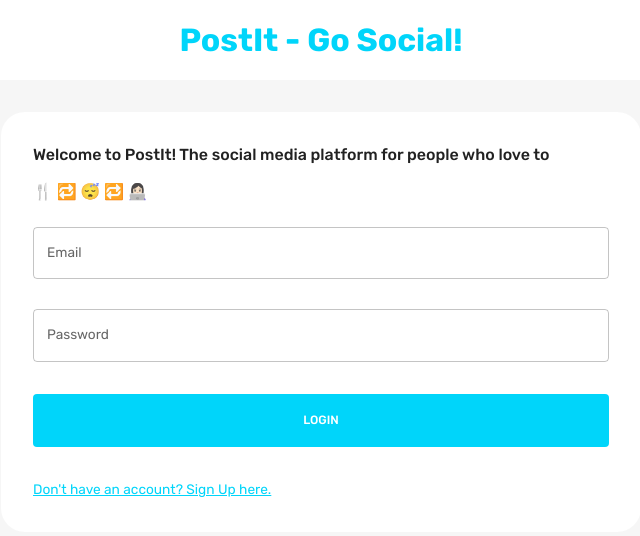
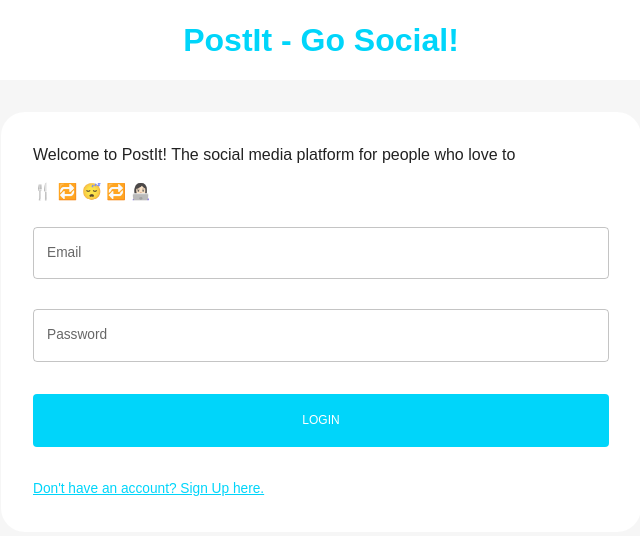
Before and after one commit to SahilAnower/post-it, a React (Create React App) app in the folder client/: page / in a window 1280 px wide. Shown: the top 536 px of the page, without its empty margins (319-959 px from the left). Built offline with nearby package versions, Linux system fonts and the light colour scheme.

Commit message:
Minor Bug Updates

```diff
--- a/client/src/components/Freind.jsx
+++ b/client/src/components/Freind.jsx
@@ -69,7 +69,8 @@
           <Typography color={medium} fontSize='0.75rem'>
             {subtitle}
           </Typography>
-          <Typography>
+          {createdAt && (
+            <Typography color={primaryDark} fontSize='0.6rem'>
               {new Date(createdAt).toLocaleString(undefined, {
                 hour: 'numeric',
                 minute: 'numeric',
@@ -79,6 +80,7 @@
                 day: 'numeric',
               })}
             </Typography>
+          )}
         </Box>
       </FlexBetween>
       {!(_id === freindId) && (
--- a/client/src/index.css
+++ b/client/src/index.css
@@ -1,4 +1,4 @@
-@import url('https://fonts.googleapis.com/css2?family=Rubik:wght@400;500;700&display=swap');
+@import url('https://fonts.googleapis.com/css2?family=Jost:wght@400;500;700&display=swap');
 
 html,
 body,
@@ -6,5 +6,5 @@
 .app {
   height: 100%;
   width: 100%;
-  font-family: 'Rubik', sans-serif;
+  font-family: 'Jost', sans-serif;
 }
```
Lines whose indentation alone changed are shown as unchanged.
